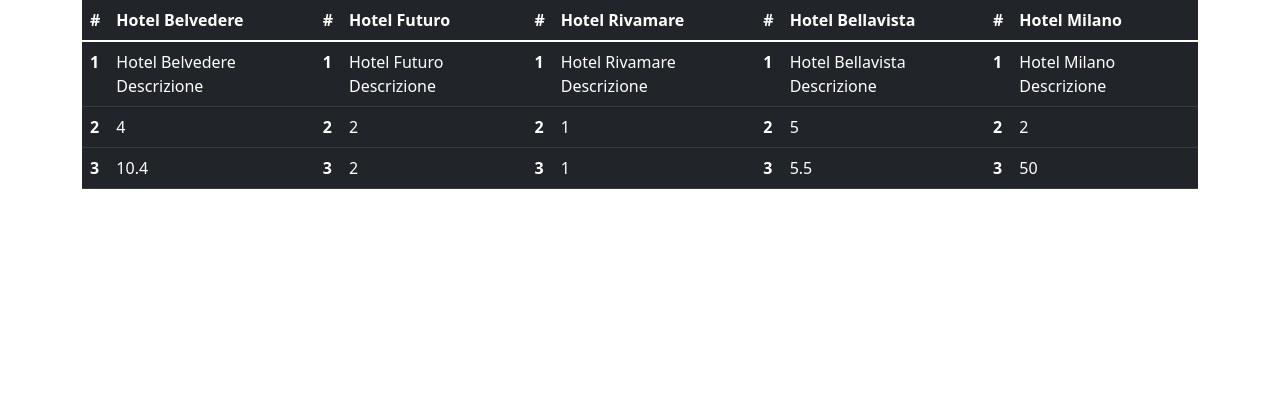
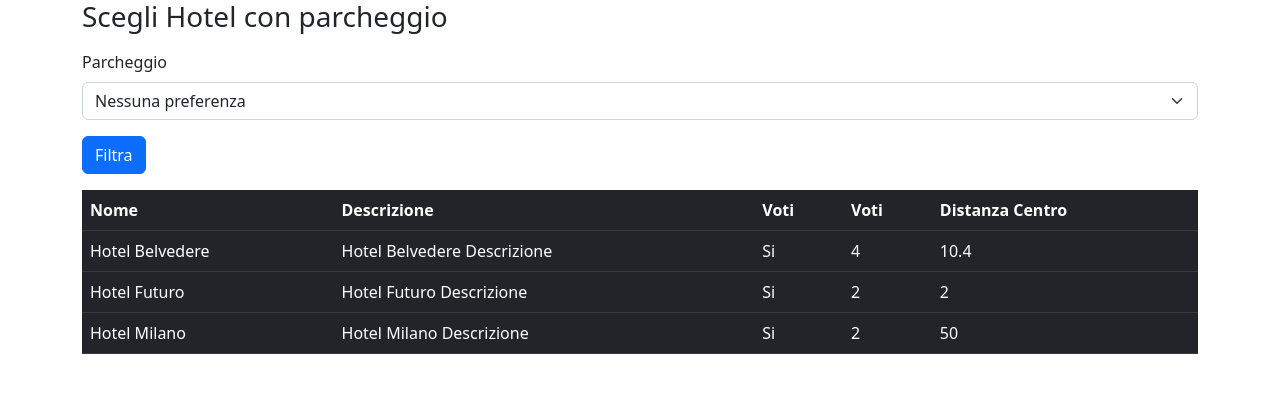
Before and after one commit to PaoloNapoli97/php-hotel, a PHP site: page /?park=1 in a window 1280 px wide. Shown: the top 393 px of the page. Run offline with PHP 8.4, Linux system fonts and the light colour scheme.

Commit message:
Correzione

```diff
--- a/index.php
+++ b/index.php
@@ -40,6 +40,31 @@
 
     ];
 
+    // correzione
+
+    $filtered_hotels = $hotels;
+
+    if( !empty($_GET['park']) || $_GET['park'] == 0) {
+      $temp_hotels = [];
+      foreach ($filtered_hotels as $hotel) {
+        if( $hotel['parking'] == $_GET['park']) {
+          $temp_hotels[] = $hotel;
+        }
+      }
+      $filtered_hotels = $temp_hotels;
+    }
+
+
+  //   Bonus Correzione
+  //   if( !empty($_GET['vote']) ) {
+  //     $temp_hotels = [];
+  //     foreach ( $filtered_hotels as $hotel ) {
+  //         if( $hotel['vote'] >= $_GET['vote'] ) {
+  //             $temp_hotels[] = $hotel;
+  //         }
+  //     }
+  //     $filtered_hotels = $temp_hotels;
+  // }
 ?>
 <!DOCTYPE html>
 <html lang="en">
@@ -48,50 +73,61 @@
     <meta http-equiv="X-UA-Compatible" content="IE=edge">
     <meta name="viewport" content="width=device-width, initial-scale=1.0">
     <title>Document</title>
-    <link href="https://cdn.jsdelivr.net/npm/bootstrap@5.1.3/dist/css/bootstrap.min.css" rel="stylesheet" integrity="sha384-1BmE4kWBq78iYhFldvKuhfTAU6auU8tT94WrHftjDbrCEXSU1oBoqyl2QvZ6jIW3" crossorigin="anonymous">
+    <link href="https://cdn.jsdelivr.net/npm/bootstrap@5.2.3/dist/css/bootstrap.min.css" rel="stylesheet" integrity="sha384-rbsA2VBKQhggwzxH7pPCaAqO46MgnOM80zW1RWuH61DGLwZJEdK2Kadq2F9CUG65" crossorigin="anonymous">
+    <script src="https://cdn.jsdelivr.net/npm/bootstrap@5.2.3/dist/js/bootstrap.bundle.min.js" integrity="sha384-kenU1KFdBIe4zVF0s0G1M5b4hcpxyD9F7jL+jjXkk+Q2h455rYXK/7HAuoJl+0I4" crossorigin="anonymous"></script>
 </head>
 <body>
-    <!-- <ul>
-        <?php foreach($hotels as $element) { ?>
-        <li>
-            <h2><?php echo $element['name']; ?></h2>
-            <p><?php echo $element['description']; ?></p>
-            <p><?php echo $element['parking']; ?></p>
-            <p><?php echo $element['vote']; ?></p>
-            <p><?php echo $element['distance_to_center']; ?></p>
-        </li>
-        <?php } ?>
-    </ul> -->
     <div class="container">
+      <h3>Scegli Hotel con parcheggio</h3>
+      <form action="index.php" class="my-3">
+                <div class="mb-3">
+                    <label for="parcheggio" class="form-label">Parcheggio</label>
+                    <select id="parcheggio" name="park" class="form-select">
+                        <option value="" selected>Nessuna preferenza</option>
+                        <option value="1">Si</option>
+                        <option value="0">No</option>
+                    </select>
+                </div>
+
+                <!-- BONUS CORREZIONE -->
+                <!-- <div class="mb-3">
+                    <label for="voto" class="form-label">Voto</label>
+                    <select id="voto" name="vote" class="form-select">
+                        <option value="" selected>Nessuna preferenza</option>
+                        <option value="1">1</option>
+                        <option value="2">2</option>
+                        <option value="3">3</option>
+                        <option value="4">4</option>
+                        <option value="5">5</option>
+                    </select>
+                </div> -->
+                <div class="mb-3">
+                    <button type="submit" class="btn btn-primary">Filtra</button>
+                </div>
+        </form>
   <table class="table table-dark">
 
     <thead>
       <tr>
-    <?php foreach($hotels as $element) { ?>
-      <th scope="col">#</th>
-      <th scope="col"><?php echo $element['name']; ?></th>
-      <?php } ?>
+        <th scope="col">Nome</th>
+        <th scope="col">Descrizione</th>
+        <th scope="col">Voti</th>
+        <th scope="col">Voti</th>
+        <th scope="col">Distanza Centro</th>
       </tr>
     </thead>
     <tbody>
+    <?php foreach($filtered_hotels as $element) { ?>
       <tr>
-    <?php foreach($hotels as $element) { ?>
-      <th scope="row">1</th>
+
+        <td><?php echo $element['name']; ?></td>
         <td><?php echo $element['description']; ?></td>
+        <td><?php echo $element['parking'] ? 'Si' : 'No'; ?></td>
+        <td><?php echo $element['vote']; ?></td>
+        <td><?php echo $element['distance_to_center']; ?></td>
+
+      </tr>
       <?php } ?>
-    </tr>
-    <tr>
-    <?php foreach($hotels as $element) { ?>
-      <th scope="row">2</th>
-      <td><?php echo $element['vote']; ?></td>
-      <?php } ?>
-    </tr>
-    <tr>
-    <?php foreach($hotels as $element) { ?>
-      <th scope="row">3</th>
-      <td><?php echo $element['distance_to_center']; ?></td>
-      <?php } ?>
-    </tr>
     </tbody>
 
 </table>
```
Lines whose indentation alone changed are shown as unchanged.
